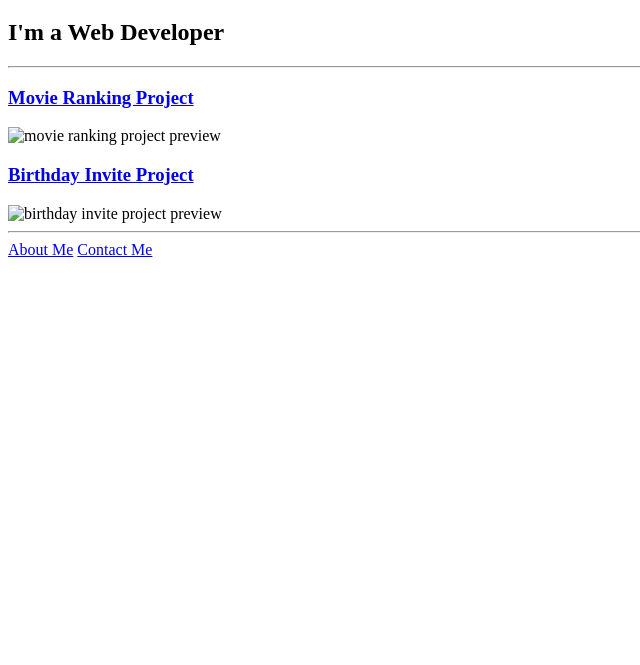
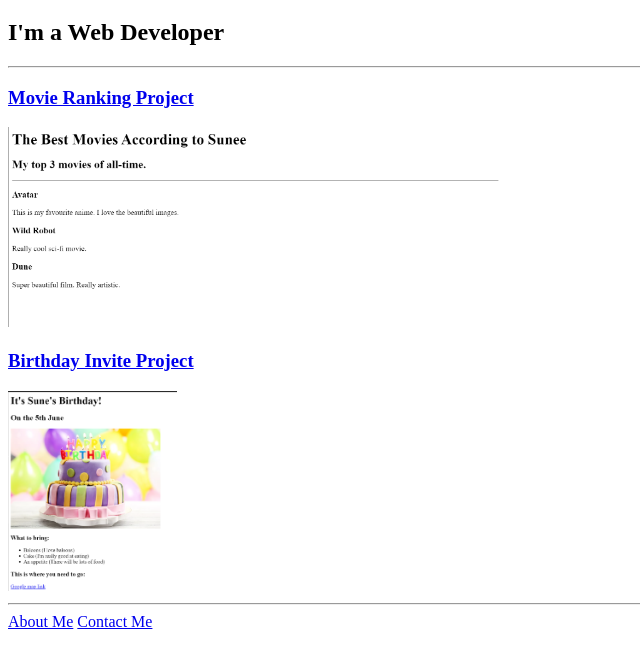
Before and after one commit to suneeneetha/html.portfolio, a plain HTML site: page index.html in a window 1280 px wide. Shown: the part 61-726 px from the top of the page, without its empty margins (0-640 px from the left). Drawn offline with Linux system fonts and the light colour scheme.

Commit message:
Add files via upload
Signed-off-by: suneeneetha <129794848+suneeneetha@users.noreply.github.com>

```diff
--- a/index.html
+++ b/index.html
@@ -11,10 +11,10 @@
     <h1>Sune's Portfolio</h1>
     <h2>I'm a Web Developer</h2>
     <hr/>
-    <h3><a href="./public/movie-ranking1.html">Movie Ranking Project</a></h3>
-    <img src="../4.3 HTML Porfolio Project/assets1/images1/Movie Ranking.png" height="200" alt="movie ranking project preview"/>
-    <h3><a href="../4.3 HTML Porfolio Project/public/birthdayInvite1.html">Birthday Invite Project</a></h3>
-    <img src="../4.3 HTML Porfolio Project/assets1/images1/Sune's birthday invite.png" height="200" alt="birthday invite project preview"/>
+    <h3><a href="./movie-ranking1.html">Movie Ranking Project</a></h3>
+    <img src="./Movie Ranking.png" height="200" alt="movie ranking project preview"/>
+    <h3><a href="./birthdayInvite1.html">Birthday Invite Project</a></h3>
+    <img src="./Sune's birthday invite.png" height="200" alt="birthday invite project preview"/>
     <hr/>
     <a href="./public/about1.html">About Me</a>
     <a href="./public/contact1.html">Contact Me</a>
```
